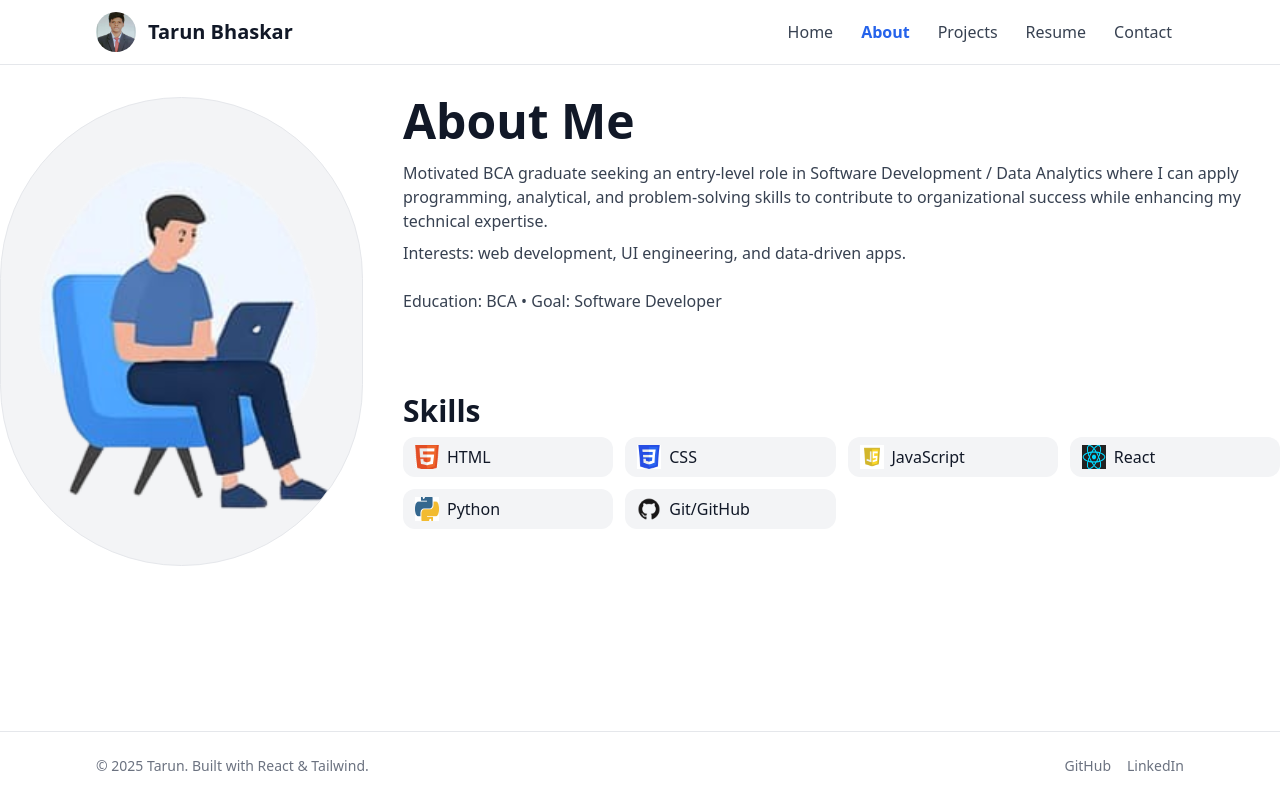
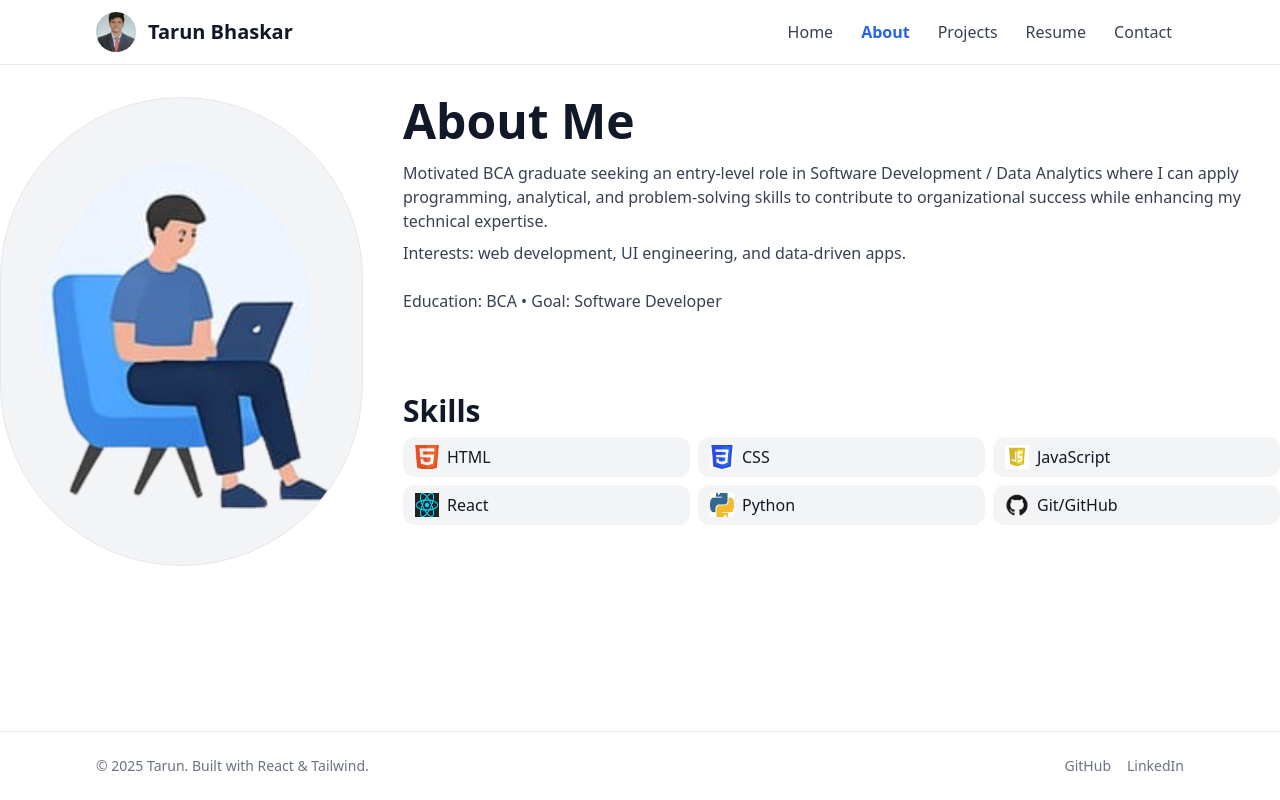
Before and after one commit to Tarunbhaskar199/TARUN-PORTFOLIO, a React (Vite) app: page /about in a window 1280 px wide. Built offline with nearby package versions, Linux system fonts and the light colour scheme.

Commit message:
About.jsx

```diff
--- a/src/pages/About.jsx
+++ b/src/pages/About.jsx
@@ -33,7 +33,7 @@ export default function About() {
     {/* Skills Section Below About Me */}
     <div>
       <h2 className="text-3xl font-bold mb-2">Skills</h2>
-<ul className="grid grid-cols-2 sm:grid-cols-3 md:grid-cols-4 gap-3">
+       <ul className="flex flex-wrap grid grid-cols-3 gap-2">
 <li className="flex items-center px-3 py-2 rounded-xl bg-gray-100">
   <img src="/html.png" alt="HTML" className="w-6 h-6 mr-2" />
   HTML
@@ -48,16 +48,17 @@ export default function About() {
 </li>
 <li className="flex items-center px-3 py-2 rounded-xl bg-gray-100">
   <img src="/react.png" alt="React" className="w-6 h-6 mr-2" />
-    React
+  <span className="whitespace-normal break-words">React</span>
 </li>
 <li className="flex items-center px-3 py-2 rounded-xl bg-gray-100">
   <img src="/python.png" alt="Python" className="w-6 h-6 mr-2" />
   Python
 </li>
 <li className="flex items-center px-3 py-2 rounded-xl bg-gray-100">
-    <img src="/github.png" alt="Git/GitHub" className="w-6 h-6 mr-2" />
+  <img src="github.png" alt="Git/GitHub" className="w-6 h-6 mr-2" />
   Git/GitHub
 </li>
+
   </ul>
         </div>
       </div>
```
Lines whose indentation alone changed are shown as unchanged.
